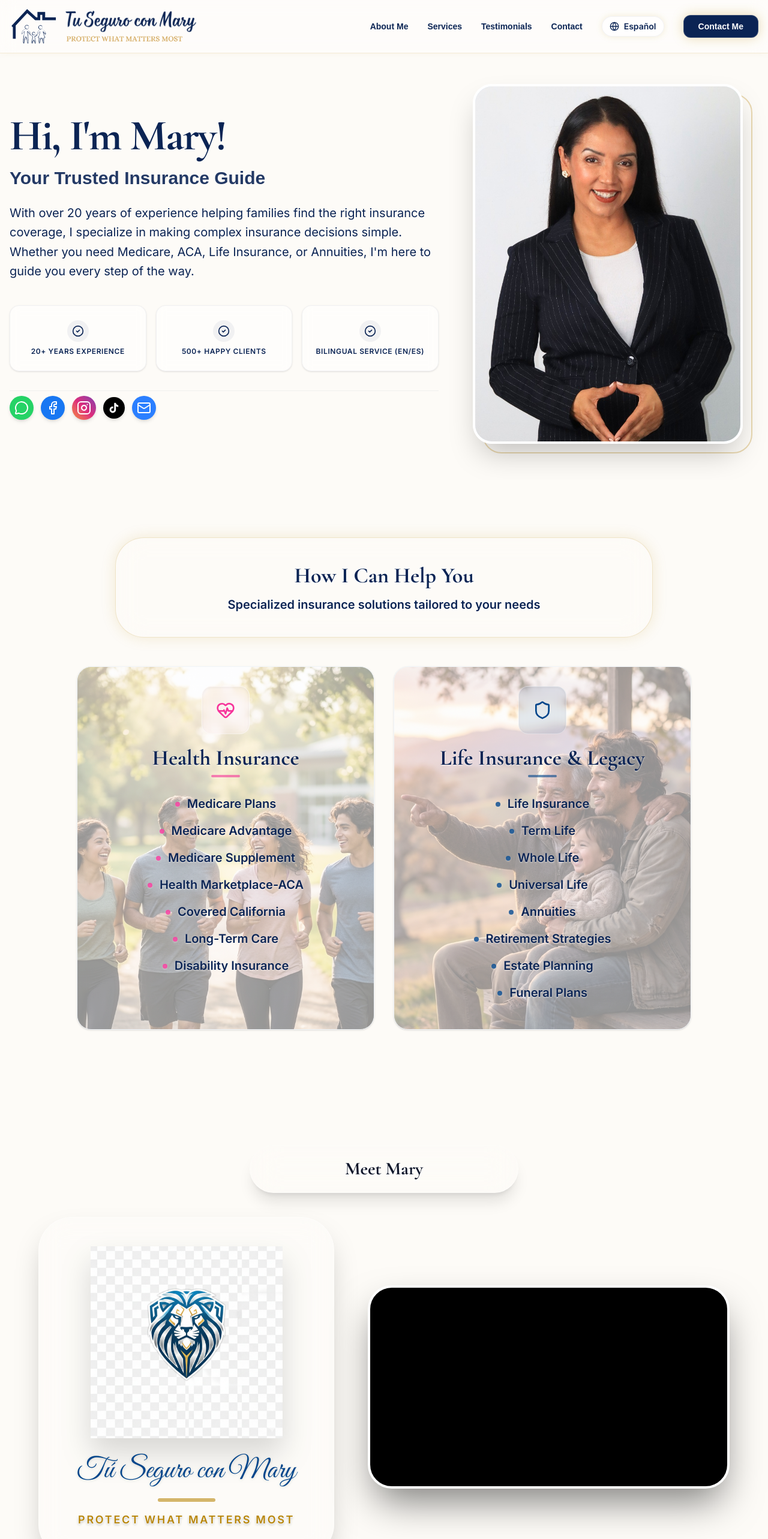
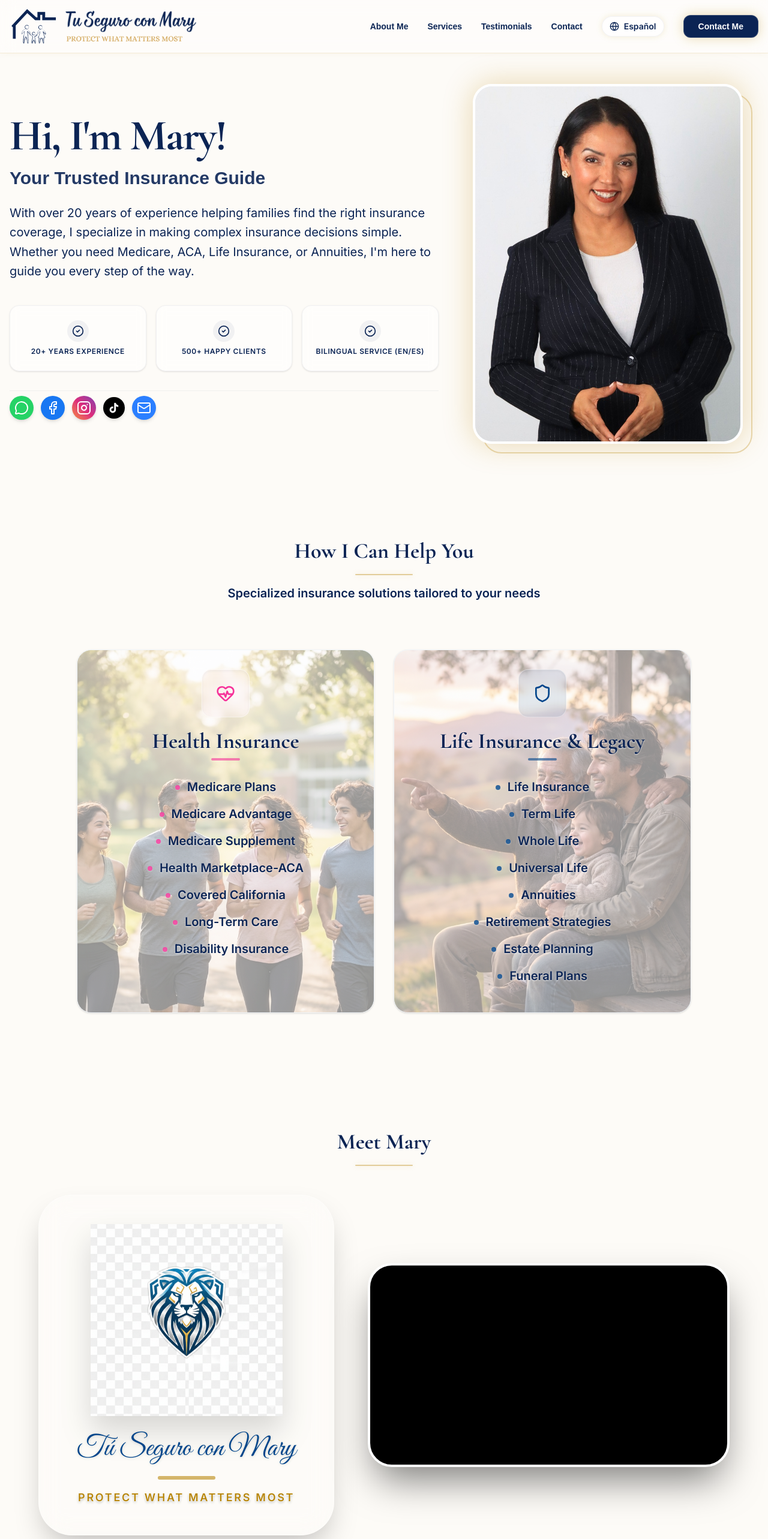
Before and after one commit to AnthonyFclub/tu-seguro-con-mary-landing, a Next.js app: page /en in a window 1280 px wide. Shown: the top 2566 px of the page at 60% size. Built offline with nearby package versions, Linux system fonts and the light colour scheme; a web font is replaced by a local one.

Commit message:
debug secciones

```diff
--- a/components/Hero.tsx
+++ b/components/Hero.tsx
@@ -92,7 +92,7 @@ export default function Hero() {
                             {/* Decorative Frame */}
                             <div className="absolute inset-0 border-2 border-brand-gold/30 rounded-[2rem] translate-x-4 translate-y-4 group-hover:translate-x-6 group-hover:translate-y-6 transition-transform duration-500" />
 
-                            <div className="relative h-full w-full rounded-[2rem] overflow-hidden bg-gradient-to-br from-blue-100 to-blue-50 shadow-2xl border-4 border-white">
+                            <div className="relative h-full w-full rounded-[2rem] overflow-hidden bg-gradient-to-br from-blue-100 to-blue-50 shadow-[0_0_50px_rgba(184,134,11,0.3)] border-4 border-white">
                                 <Image
                                     src="/images/mary-carmen.jpg"
                                     alt={t('imageAlt')}
--- a/components/Services.tsx
+++ b/components/Services.tsx
@@ -34,15 +34,14 @@ export default function Services() {
 
             <div className="container mx-auto px-4 relative z-10">
                 {/* Section Header - Harmonized Crystal Effect */}
-                <div className="max-w-4xl mb-12 mx-auto text-center">
-                    <div className="bg-white/10 backdrop-blur-xl p-8 lg:p-10 rounded-[3rem] border border-brand-gold/20 shadow-[0_0_25px_rgba(184,134,11,0.15)] space-y-3">
+                <div className="mb-16 lg:mb-20 text-center max-w-4xl mx-auto space-y-4">
                     <h2 className="text-3xl lg:text-4xl font-extrabold text-brand-dark-blue leading-tight transition-all font-serif drop-shadow-[0_2px_2px_rgba(255,255,255,0.7)]">
                         {t('title')}
                     </h2>
+                    <div className="w-24 h-0.5 bg-brand-gold/40 mx-auto rounded-full shadow-[0_0_10px_rgba(184,134,11,0.2)]" />
                     <p className="text-lg lg:text-xl text-brand-dark-blue font-bold drop-shadow-[0_1px_2px_rgba(255,255,255,0.95)]">
                         {t('subtitle')}
                     </p>
-                    </div>
                 </div>
 
                 {/* Services Grid */}
--- a/components/Testimonials.tsx
+++ b/components/Testimonials.tsx
@@ -31,15 +31,14 @@ export default function Testimonials() {
             className="py-24 lg:py-32 relative overflow-hidden bg-brand-cream"
         >
             <div className="container mx-auto px-4 relative z-10">
-                <div className="text-center max-w-3xl mx-auto mb-12">
-                    <div className="bg-white/10 backdrop-blur-xl p-6 lg:p-8 rounded-[2.5rem] border border-white/20 shadow-xl space-y-2">
-                        <h2 className="text-3xl lg:text-4xl font-extrabold text-slate-900 leading-tight font-serif drop-shadow-[0_2px_2px_rgba(255,255,255,0.7)]">
-                            {t('title')}
-                        </h2>
-                        <p className="text-lg lg:text-xl text-slate-800 font-bold drop-shadow-[0_1px_2px_rgba(255,255,255,0.95)]">
-                            {t('subtitle')}
-                        </p>
-                    </div>
+                <div className="text-center max-w-3xl mx-auto mb-16 space-y-4">
+                    <h2 className="text-3xl lg:text-4xl font-extrabold text-brand-dark-blue leading-tight font-serif drop-shadow-[0_2px_2px_rgba(255,255,255,0.7)]">
+                        {t('title')}
+                    </h2>
+                    <div className="w-24 h-0.5 bg-brand-gold/40 mx-auto rounded-full shadow-[0_0_10px_rgba(184,134,11,0.2)]" />
+                    <p className="text-lg lg:text-xl text-brand-dark-blue font-bold drop-shadow-[0_1px_2px_rgba(255,255,255,0.95)]">
+                        {t('subtitle')}
+                    </p>
                 </div>
 
                 <div className="grid grid-cols-1 md:grid-cols-2 lg:grid-cols-3 gap-8">
--- a/components/VideoSection.tsx
+++ b/components/VideoSection.tsx
@@ -111,13 +111,12 @@ export default function VideoSection() {
             className="py-16 lg:py-24 min-h-[85vh] flex items-center relative overflow-hidden bg-brand-cream"
         >
             <div className="container mx-auto px-4 relative z-10">
-                {/* Refined Header - Crystal Title */}
-                <div className="max-w-md mx-auto text-center mb-10">
-                    <div className="bg-white/10 backdrop-blur-xl p-5 rounded-[2.5rem] border border-white/20 shadow-xl">
-                        <h2 className="text-2xl lg:text-3xl font-extrabold text-slate-900 leading-tight font-serif drop-shadow-[0_2px_2px_rgba(255,255,255,0.7)]">
-                            {t('title')}
-                        </h2>
-                    </div>
+                {/* Harmonized Header - Silhouette Effect */}
+                <div className="mb-12 text-center max-w-4xl mx-auto space-y-4">
+                    <h2 className="text-3xl lg:text-4xl font-extrabold text-brand-dark-blue leading-tight transition-all font-serif drop-shadow-[0_2px_2px_rgba(255,255,255,0.7)]">
+                        {t('title')}
+                    </h2>
+                    <div className="w-24 h-0.5 bg-brand-gold/40 mx-auto rounded-full shadow-[0_0_10px_rgba(184,134,11,0.2)]" />
                 </div>
 
                 <div className="max-w-6xl mx-auto">
@@ -157,6 +156,6 @@ export default function VideoSection() {
                     </div>
                 </div>
             </div>
-        </section>
+        </section >
     );
 }
--- a/messages/es.json
+++ b/messages/es.json
@@ -54,7 +54,7 @@
         }
     },
     "Video": {
-        "title": "¡Conoce a Mary!",
+        "title": "Conoce a Mary!",
         "subtitle": "Mira mi introducción y aprende cómo puedo ayudarte",
         "placeholder": "[Video Placeholder - Carga el código de inserción de YouTube/Vimeo]",
         "embedLabel": "Futura Inserción de YouTube/Vimeo"
```
Lines whose indentation alone changed are shown as unchanged.
